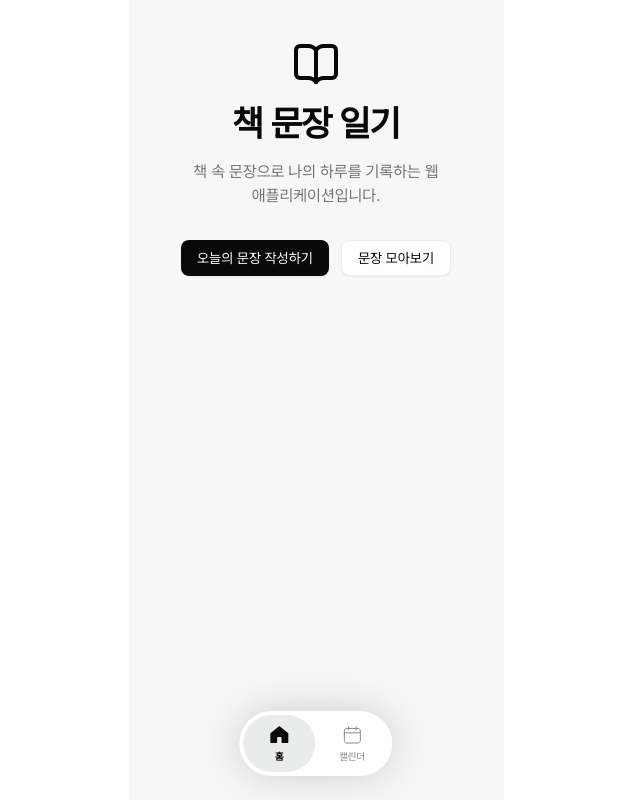
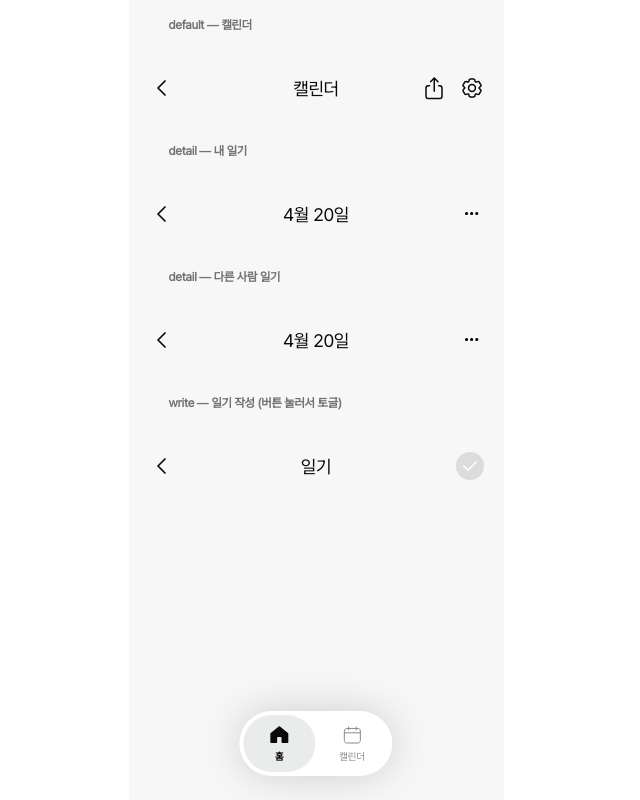
Before and after one commit to depromeet/18th-team1-fe-2, a Next.js app: page / in a window 1280 px wide. Shown: the whole page, without its empty margins (324-964 px from the left). Built offline with nearby package versions, Linux system fonts and the light colour scheme.

Commit message:
feat: Header 위젯 구현 (default/detail/write variant) (#8)

```diff
--- a/src/app/(nav)/page.tsx
+++ b/src/app/(nav)/page.tsx
@@ -1,20 +1,59 @@
-import { BookOpen } from "lucide-react";
+"use client";
 
-import { Button } from "@/shared/ui/button";
+import { useState } from "react";
+
+import { Header } from "@/widgets/header";
 
 const HomePage = (): React.ReactElement => {
+  const [isChecked, setIsChecked] = useState(false);
+
   return (
-    <div className="flex flex-col items-center gap-8 py-10">
-      <div className="flex flex-col items-center gap-4 text-center">
-        <BookOpen className="size-12 text-primary" aria-hidden="true" />
-        <h1 className="text-4xl font-semibold tracking-tight">책 문장 일기</h1>
-        <p className="max-w-md text-base text-muted-foreground">
-          책 속 문장으로 나의 하루를 기록하는 웹 애플리케이션입니다.
-        </p>
+    <div className="flex flex-col gap-6 py-4">
+      <p className="caption1 px-5 text-muted-foreground">default — 캘린더</p>
+      <div>
+        <Header
+          variant="default"
+          title="캘린더"
+          onBack={() => alert("뒤로가기")}
+          onShare={() => alert("공유하기")}
+          onSetting={() => alert("설정")}
+        />
       </div>
-      <div className="flex gap-3">
-        <Button>오늘의 문장 작성하기</Button>
-        <Button variant="outline">문장 모아보기</Button>
+
+      <p className="caption1 px-5 text-muted-foreground">detail — 내 일기</p>
+      <div>
+        <Header
+          variant="detail"
+          title="4월 20일"
+          onBack={() => alert("뒤로가기")}
+          optionMenuVariant="default"
+          onEdit={() => alert("수정하기")}
+          onShare={() => alert("공유하기")}
+          onDelete={() => alert("삭제")}
+        />
+      </div>
+
+      <p className="caption1 px-5 text-muted-foreground">detail — 다른 사람 일기</p>
+      <div>
+        <Header
+          variant="detail"
+          title="4월 20일"
+          onBack={() => alert("뒤로가기")}
+          optionMenuVariant="report"
+          onReport={() => alert("신고하기")}
+          onShare={() => alert("공유하기")}
+        />
+      </div>
+
+      <p className="caption1 px-5 text-muted-foreground">write — 일기 작성 (버튼 눌러서 토글)</p>
+      <div>
+        <Header
+          variant="write"
+          title="일기"
+          onBack={() => alert("뒤로가기")}
+          isChecked={isChecked}
+          onCheck={() => setIsChecked((prev) => !prev)}
+        />
       </div>
     </div>
   );
--- /dev/null
+++ b/src/widgets/header/index.ts
@@ -0,0 +1,2 @@
+export { CheckButton } from "./ui/CheckButton";
+export { Header } from "./ui/Header";
--- /dev/null
+++ b/src/widgets/header/ui/CheckButton.tsx
@@ -0,0 +1,30 @@
+import { cn } from "@/shared/lib/utils";
+import { IcCheck } from "@/shared/ui/icons";
+
+interface CheckButtonProps {
+  isChecked: boolean;
+  onClick: () => void;
+  className?: string;
+}
+
+export const CheckButton = ({
+  isChecked,
+  onClick,
+  className,
+}: CheckButtonProps): React.ReactElement => {
+  return (
+    <button
+      type="button"
+      onClick={onClick}
+      className={cn(
+        "flex size-7 items-center justify-center rounded-full transition-colors",
+        isChecked ? "bg-gray-700" : "bg-gray-200",
+        className,
+      )}
+      aria-pressed={isChecked}
+      aria-label="선택 확인"
+    >
+      <IcCheck size={24} className="text-gray-0" />
+    </button>
+  );
+};
--- /dev/null
+++ b/src/widgets/header/ui/Header.tsx
@@ -0,0 +1,77 @@
+"use client";
+
+import { cn } from "@/shared/lib/utils";
+import { IcBack, IcSetting, IcShare } from "@/shared/ui/icons";
+import { OptionMenu } from "@/shared/ui/option-menu";
+
+import { CheckButton } from "./CheckButton";
+
+type HeaderVariant = "default" | "detail" | "write";
+
+interface HeaderProps {
+  variant?: HeaderVariant;
+  title: string;
+  onBack?: () => void;
+  // default variant
+  onShare?: () => void;
+  onSetting?: () => void;
+  // detail variant
+  optionMenuVariant?: "default" | "report";
+  onEdit?: () => void;
+  onDelete?: () => void;
+  onReport?: () => void;
+  // write variant
+  isChecked?: boolean;
+  onCheck?: () => void;
+  className?: string;
+}
+
+export const Header = ({
+  variant = "default",
+  title,
+  onBack,
+  onShare,
+  onSetting,
+  optionMenuVariant = "default",
+  onEdit,
+  onDelete,
+  onReport,
+  isChecked = false,
+  onCheck,
+  className,
+}: HeaderProps): React.ReactElement => {
+  return (
+    <header className={cn("relative flex h-15 w-full items-center justify-between", className)}>
+      <button type="button" onClick={onBack} className="text-gray-700" aria-label="뒤로가기">
+        <IcBack size={24} />
+      </button>
+
+      <span className="subhead2 absolute left-1/2 -translate-x-1/2 cursor-default select-none text-gray-700">
+        {title}
+      </span>
+
+      {variant === "default" && (
+        <div className="flex items-center gap-3.5">
+          <button type="button" onClick={onShare} className="text-gray-700" aria-label="공유하기">
+            <IcShare size={24} />
+          </button>
+          <button type="button" onClick={onSetting} className="text-gray-700" aria-label="설정">
+            <IcSetting size={24} />
+          </button>
+        </div>
+      )}
+
+      {variant === "detail" && (
+        <OptionMenu
+          variant={optionMenuVariant}
+          onEdit={onEdit}
+          onShare={onShare}
+          onDelete={onDelete}
+          onReport={onReport}
+        />
+      )}
+
+      {variant === "write" && <CheckButton isChecked={isChecked} onClick={onCheck ?? (() => {})} />}
+    </header>
+  );
+};
```
